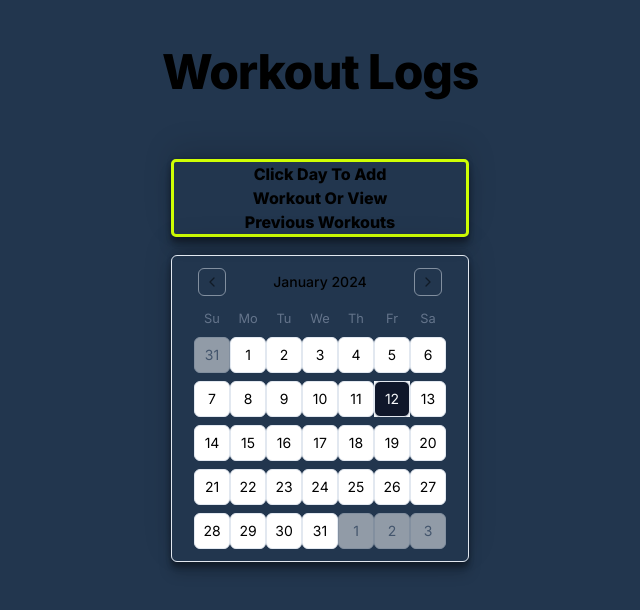
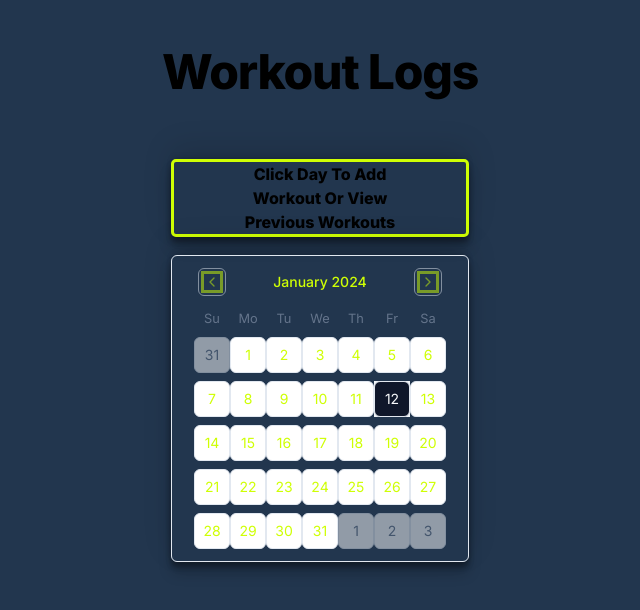
Before and after one commit to LRSORRENTI/workout-logs, a Next.js app: page / in a window 1280 px wide. Shown: the top 610 px of the page, without its empty margins (324-964 px from the left). Built offline with nearby package versions, Linux system fonts and the light colour scheme.

Commit message:
added color change for calendar days, and title of calendar to same green color

```diff
--- a/src/app/LogCalendar.css
+++ b/src/app/LogCalendar.css
@@ -14,6 +14,7 @@
 }
 
 .cal {
+  color: #cfff04;
   align-content: center;
   width: 298px;
   box-shadow: rgba(0, 0, 0, 0.25) 0px 5px 5px,
--- a/src/components/ui/calendar.tsx
+++ b/src/components/ui/calendar.tsx
@@ -6,6 +6,9 @@ import { DayPicker } from "react-day-picker"
 
 import { cn } from "@/lib/utils"
 import { buttonVariants } from "@/components/ui/button"
+
+import '../../app/LogCalendar.css'
+
 
 export type CalendarProps = React.ComponentProps<typeof DayPicker>
 
@@ -54,8 +57,8 @@ function Calendar({
         ...classNames,
       }}
       components={{
-        IconLeft: ({ ...props }) => <ChevronLeft className="h-4 w-4" />,
-        IconRight: ({ ...props }) => <ChevronRight className="h-4 w-4" />,
+        IconLeft: ({ ...props }) => <ChevronLeft className="h-4 w-4 outline" />,
+        IconRight: ({ ...props }) => <ChevronRight className="h-4 w-4 outline" />,
       }}
       {...props}
     />
```
